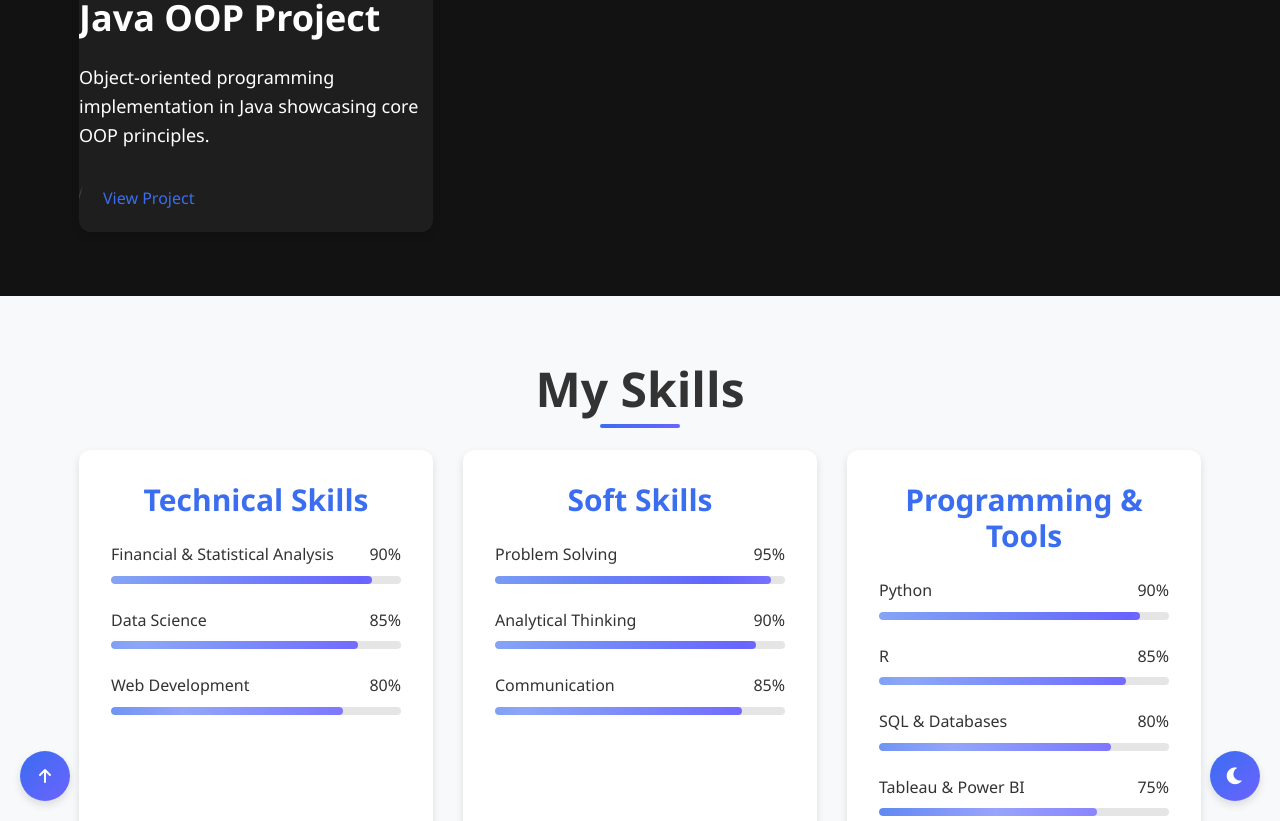
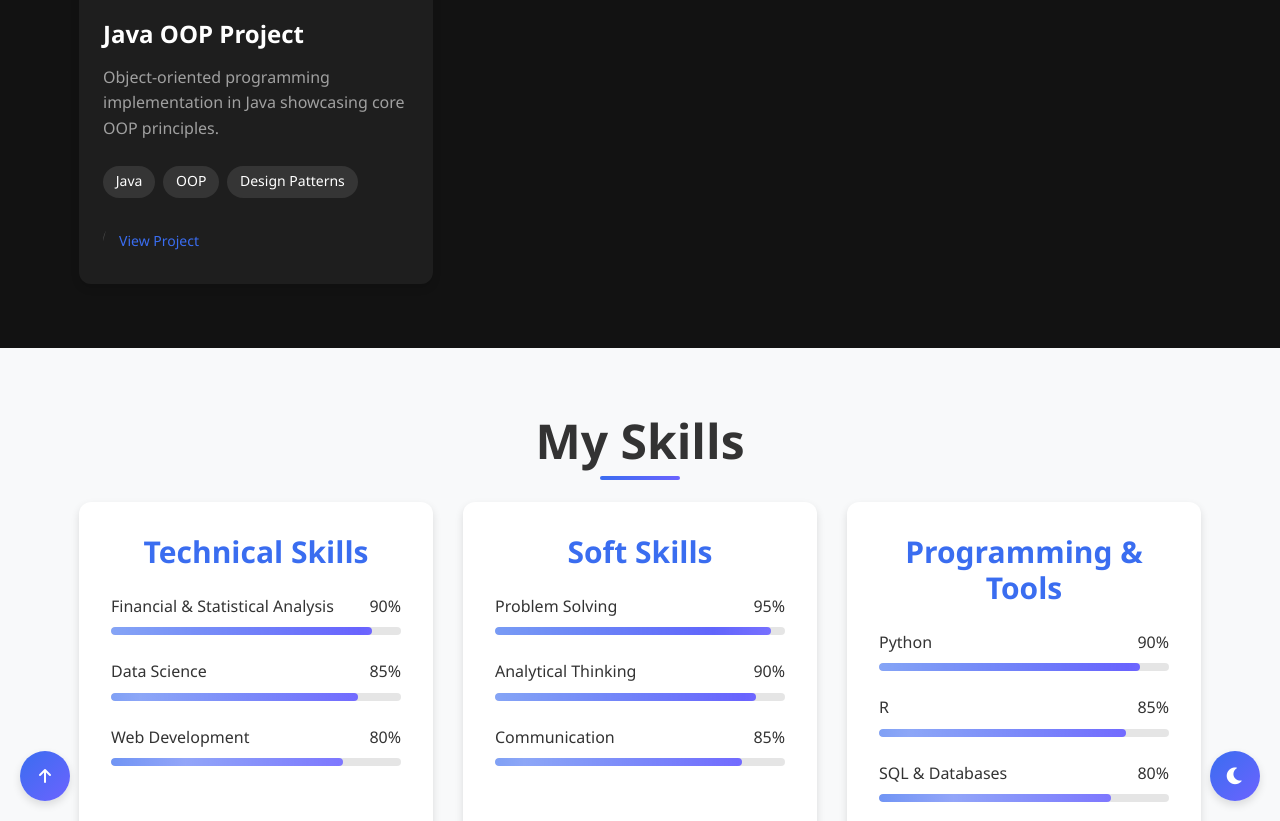
Before and after one commit to MHMNP2021/portfolio.github.io, a Jekyll site: the page index.html, which Jekyll copies as it is, in a window 1280 px wide and 900 px high, scrolled down 2944 px, cut to the strip 79-900 px from the top of the window. Built offline with Jekyll 4.4.1, drawn with Linux system fonts in a browser that asks for light colours.

Commit message:
Update index.html

```diff
--- a/index.html
+++ b/index.html
@@ -151,19 +151,32 @@
                     </div>
                 </div>
 
-<!-- project 4 -->
 
+         <!-- Project 4 - Java OOP Project -->
             <div class="project-card" data-category="university" data-id="java-oop">
                 <div class="project-image">
                     <img src="assets/images/javaoop.webp" alt="Java OOP Project">
                 </div>
-  <div class="project-info">
+                <div class="project-content">
                     <h3>Java OOP Project</h3>
                     <p>Object-oriented programming implementation in Java showcasing core OOP principles.</p>
-    <a href="#" class="btn">View Project</a>
+                    <div class="project-tech">
+                        <span>Java</span>
+                        <span>OOP</span>
+                        <span>Design Patterns</span>
+                    </div>
+                    <div class="project-links">
+                        <a href="#" class="btn small-btn">View Project</a>
+                    </div>
                 </div>
             </div>
 
+        </div>
+    </div>
+</section>
+
+<!-- Project Details Sections - Place this AFTER the projects section -->
+<!-- Java OOP Project Details -->
 <div id="project-java-oop-details" class="project-details">
     <div class="container">
         <div class="details-header">
@@ -172,7 +185,6 @@
         </div>
         <div class="details-content">
             <div class="details-video">
-        <!-- Replace with your actual video file path -->
                 <video controls width="100%">
                     <source src="assets/video/javaoop.mp4" type="video/mp4">
                     Your browser does not support the video tag.
@@ -201,10 +213,6 @@
     </div>
 </div>
 
-
-            </div>
-        </div>
-    </section>
 
     <!-- Skills Section -->
     <section id="skills" class="skills-section">
```
Lines whose indentation alone changed are shown as unchanged.
